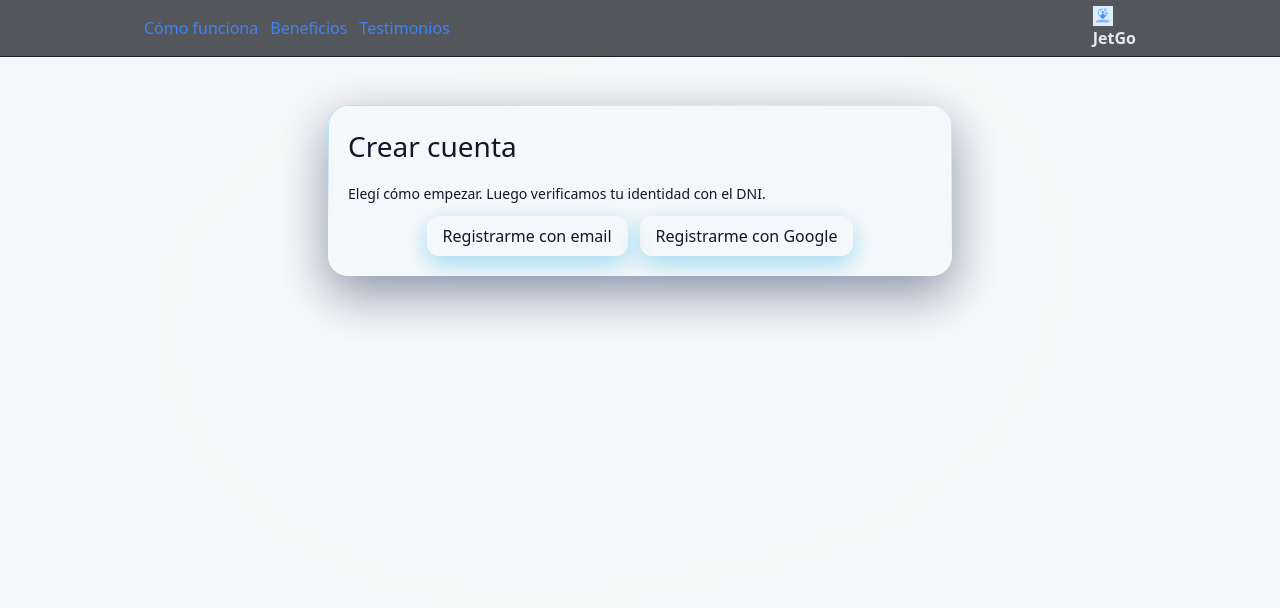
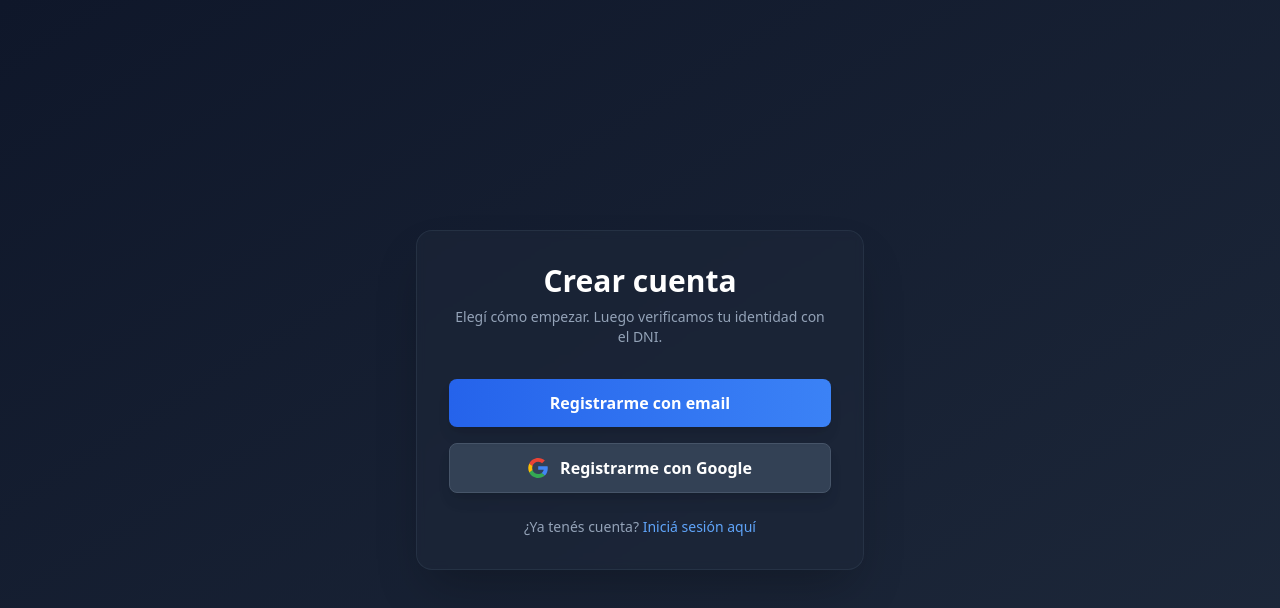
Before and after one commit to BauthyBa/jetgoMobile, a React (Vite) app: page /signup in a window 1280 px wide. Shown: the top 608 px of the page. Built offline with nearby package versions, Linux system fonts and the light colour scheme; no server answers.

Commit message:
signup mismo estilo que login

```diff
--- a/src/components/Layout.jsx
+++ b/src/components/Layout.jsx
@@ -16,7 +16,7 @@ export default function Layout() {
     return () => { mounted = false; subscription.unsubscribe() }
   }, [])
   const isRoot = location.pathname === '/'
-  const hideHeaderOn = ['/verify-dni', '/dashboard', '/login']
+  const hideHeaderOn = ['/verify-dni', '/dashboard', '/login', '/signup']
   const hideHeader = hideHeaderOn.some((p) => location.pathname.startsWith(p))
   return (
     <div>
--- a/src/pages/Signup.jsx
+++ b/src/pages/Signup.jsx
@@ -1,5 +1,5 @@
 import { useState } from 'react'
-import { useNavigate } from 'react-router-dom'
+import { Link, useNavigate } from 'react-router-dom'
 import { signInWithGoogle } from '../services/supabase'
 
 export default function Signup() {
@@ -23,17 +23,45 @@ export default function Signup() {
   }
 
   return (
-    <div className="container">
-      <div className="card">
-        <h2 className="page-title">Crear cuenta</h2>
-        <p className="muted">Elegí cómo empezar. Luego verificamos tu identidad con el DNI.</p>
-        <div className="actions" style={{ justifyContent: 'center', marginTop: 12 }}>
-          <button className="btn" type="button" onClick={handleContinueEmail}>Registrarme con email</button>
-          <button className="btn secondary" type="button" onClick={handleGoogle} disabled={loading}>
+    <div className="min-h-screen flex items-center justify-center bg-gradient-to-br from-slate-900 to-slate-800 px-4">
+      <div className="w-full max-w-md bg-slate-800/50 backdrop-blur-sm rounded-2xl shadow-2xl p-8 border border-slate-700/50">
+        <div className="text-center mb-8">
+          <h2 className="text-3xl font-bold text-white mb-2">Crear cuenta</h2>
+          <p className="text-slate-400 text-sm">Elegí cómo empezar. Luego verificamos tu identidad con el DNI.</p>
+        </div>
+
+        <div className="space-y-4">
+          <button
+            type="button"
+            onClick={handleContinueEmail}
+            className="w-full py-3 px-4 bg-gradient-to-r from-blue-600 to-blue-500 hover:from-blue-500 hover:to-blue-400 text-white font-semibold rounded-lg shadow-lg hover:shadow-blue-500/50 focus:outline-none focus:ring-2 focus:ring-blue-500 focus:ring-offset-2 focus:ring-offset-slate-800 transition-all duration-200"
+          >
+            Registrarme con email
+          </button>
+
+          <button
+            type="button"
+            onClick={handleGoogle}
+            disabled={loading}
+            className="w-full py-3 px-4 bg-slate-700 hover:bg-slate-600 text-white font-semibold rounded-lg shadow-lg border border-slate-600 focus:outline-none focus:ring-2 focus:ring-slate-500 focus:ring-offset-2 focus:ring-offset-slate-800 transition-all duration-200 flex items-center justify-center gap-3 disabled:opacity-50 disabled:cursor-not-allowed"
+          >
+            <img src="/google.svg" alt="Google" className="w-5 h-5" />
             {loading ? 'Redirigiendo…' : 'Registrarme con Google'}
           </button>
+
+          {error && (
+            <div className="mt-4 p-3 bg-red-500/10 border border-red-500/50 rounded-lg">
+              <p className="text-red-400 text-sm text-center">{error}</p>
+            </div>
+          )}
         </div>
-        {error && <pre className="error" style={{ marginTop: 12 }}>{error}</pre>}
+
+        <p className="text-center text-sm text-slate-400 mt-6">
+          ¿Ya tenés cuenta?{' '}
+          <Link to="/login" className="text-blue-400 hover:text-blue-300 font-medium hover:underline transition-colors">
+            Iniciá sesión aquí
+          </Link>
+        </p>
       </div>
     </div>
   )
```
